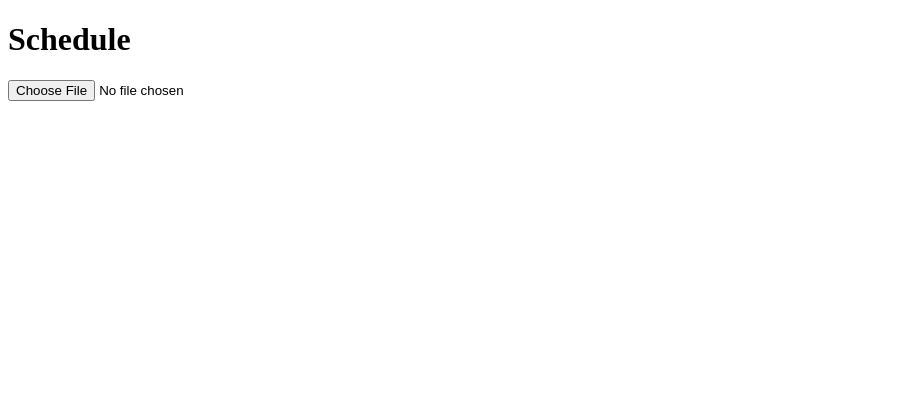
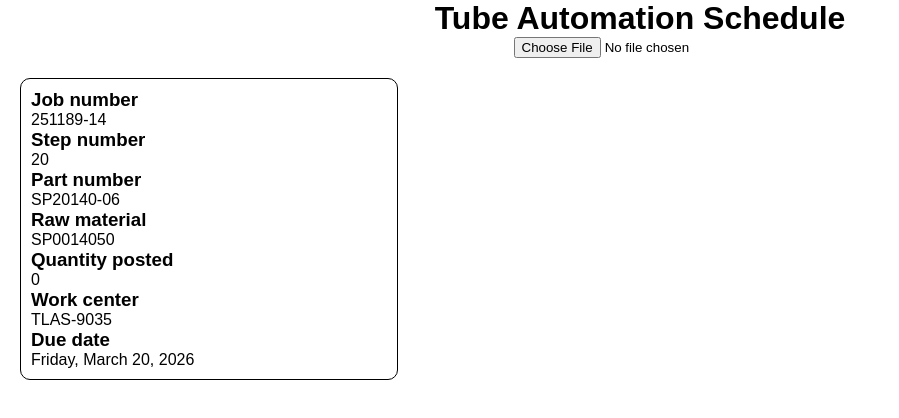
Before and after one commit to Isorudiil/order_tracker, a website: page index.html in a window 1280 px wide. Shown: the whole page, without its empty margins (0-899 px from the left). Drawn offline with Linux system fonts and the light colour scheme.

Commit message:
accepts csv file

```diff
--- a/index.html
+++ b/index.html
@@ -4,9 +4,28 @@
         <meta charset="UTF-8">
         <title>Tube Automation Schedule</title>
         <script src="index.js" defer></script>
+        <link rel="stylesheet" href="styles.css">
     </head>
     <body>
-        <h1>Schedule</h1>
+        <h1>Tube Automation Schedule</h1>
         <input type="file" id="csvFileInput" accept=".csv">
+        <div id="unscheduled-container">
+            <div class="job-container">
+                <h3>Job number</h3>
+                <p>251189-14</p>
+                <h3>Step number</h3>
+                <p>20</p>
+                <h3>Part number</h3>
+                <p>SP20140-06</p>
+                <h3>Raw material</h3>
+                <p>SP0014050</p>
+                <h3>Quantity posted</h3>
+                <p>0</p>
+                <h3>Work center</h3>
+                <p>TLAS-9035</p>
+                <h3>Due date</h3>
+                <p>Friday, March 20, 2026</p>
+            </div>
+        </div>
     </body>
 </html>
--- a/index.js
+++ b/index.js
@@ -1,10 +1,35 @@
 const fileInput = document.getElementById('csvFileInput');
-const titleNumbers = {
-  "Shipment Date": 0,
-  "Customer": 1,
-  "Order Number": 2,
-  "Total Weight": 7,
-};
+// values: 0 job, 1 step, 2 part, 4 raw, 5 qty posted, 8 wc, 10, due
+const titleNumbers = [
+  {
+    value: 0,
+    title: 'Job number',
+  },
+  {
+    value: 1,
+    title: 'Step number',
+  },
+  {
+    value: 2,
+    title: 'Part number',
+  },
+  {
+    value: 4,
+    title: 'Raw material',
+  },
+  {
+    value: 5,
+    title: 'Quantity posted',
+  },
+  {
+    value: 8,
+    title: 'Work center',
+  },
+  {
+    value: 10,
+    title: 'Due date',
+  }
+];
 
 fileInput.addEventListener('change', (e) => {
   const file = e.target.files[0];
@@ -16,14 +41,43 @@ fileInput.addEventListener('change', (e) => {
   reader.onloadend = (event) => {
     const text = event.target.result;
     const rows = text.split('\n').map(row => row.split(','));
-    // function to create titles
-    const titleRow = rows[0];
-    for (const titleNumber in titleRow) {
-      console.log(titleNumber);
-      if (titleNumber in titleNumbers.value) {
-        console.log(titleNumbers[titleNumber]);
+
+    // TODO: Unused, but would like to consider possible using it. Need to look more into this
+    // const items = Array.from(rows);
+
+    const unscheduledContainer = document.getElementById('unscheduled-container');
+
+    for (const row of rows) {
+      const container = document.createElement('div');
+      container.classList.add('job-container');
+      for (const { value, title } of titleNumbers) {
+        let cleanValue
+
+        if (row[value] === '""') {
+          cleanValue = "Missing data";
+        } else {
+          cleanValue = row[value].replace(/^['"]*|['"]*|<br>$/gm, '');
+        }
+
+        if (value === 2) {
+          console.log(cleanValue.replace(/([a-zA-Z]{5})[a-zA-Z]+/g, '$1'));
+        } else if (value === 5) {
+          if (cleanValue !== 'Missing data') {
+            const formatter = new Intl.NumberFormat('en-US');
+            cleanValue = formatter.format(cleanValue);
+          }
+        } else if (value === 10) {
+          const options = { weekday: 'long', year: 'numeric', month: 'long', day: 'numeric' };
+          cleanValue = new Date(cleanValue);
+          cleanValue = new Intl.DateTimeFormat('en-US', options).format(cleanValue);
+        }
+
+        const heading = container.appendChild(document.createElement('h3'));
+        const paragraph = container.appendChild(document.createElement('p'));
+        heading.innerText = title;
+        paragraph.innerText = cleanValue;
       }
+      unscheduledContainer.appendChild(container);
     }
-    console.log(rows[0]);
   };
 });
--- a/package.json
+++ b/package.json
@@ -1,5 +1,5 @@
 {
-  "name": "order_tracker",
+  "title": "order_tracker",
   "version": "1.0.0",
   "description": "",
   "main": "index.js",
--- /dev/null
+++ b/styles.css
@@ -0,0 +1,38 @@
+* {
+    box-sizing: border-box;
+    margin: 0;
+    padding: 0;
+    font-family: 'Poppins', sans-serif;
+}
+
+h1 {
+    text-align: center;
+}
+
+#csvFileInput {
+    display: block;
+    margin: 0 auto;
+}
+
+#unscheduled-container {
+    display: flex;
+    flex-direction: row;
+    align-items: stretch;
+    flex-wrap: wrap;
+    width: 100%;
+    position: relative;
+    padding: 10px;
+}
+
+.job-container {
+    display: flex;
+    flex-direction: column;
+    justify-content: space-between;
+    position: relative;
+    width: 30%;
+    padding: 10px;
+    margin: 10px;
+
+    border: 1px solid black;
+    border-radius: 10px;
+}
```
